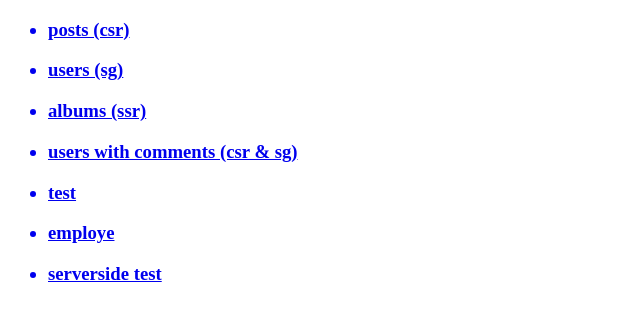
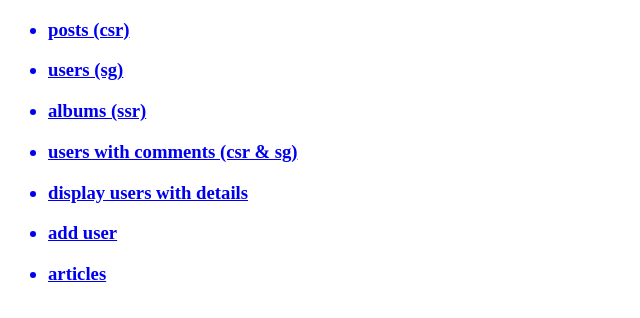
Before and after one commit to Khavari97/list, a Next.js app: page / in a window 1280 px wide. Shown: the top 318 px of the page, without its empty margins (0-640 px from the left). Built offline with nearby package versions, Linux system fonts and the light colour scheme.

Commit message:
fix routes

```diff
--- a/pages/index.js
+++ b/pages/index.js
@@ -9,9 +9,9 @@ const App =()=>{
                 <Link href={"/users"}><h3><li> users (sg)</li></h3></Link>
                 <Link href={"/albums"}><h3><li> albums (ssr) </li></h3></Link>
                 <Link href={"/comments"}> <h3><li> users with comments (csr & sg) </li></h3></Link>
-                <Link href={"/user"}> <h3><li> test </li></h3></Link>
-                <Link href={"/employe"}> <h3><li> employe </li></h3></Link>
-                <Link href={"/serverside"}> <h3><li> serverside test </li></h3></Link>
+                <Link href={"/user"}> <h3><li> display users with details </li></h3></Link>
+                <Link href={"/employe"}> <h3><li> add user </li></h3></Link>
+                <Link href={"/articles"}> <h3><li> articles </li></h3></Link>
 
             </ul>
         </div>
```
